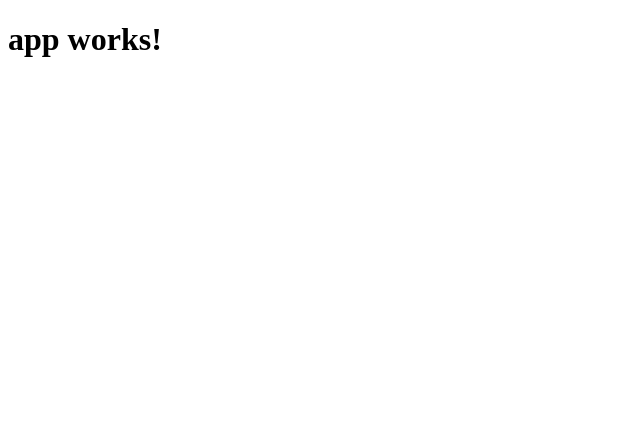
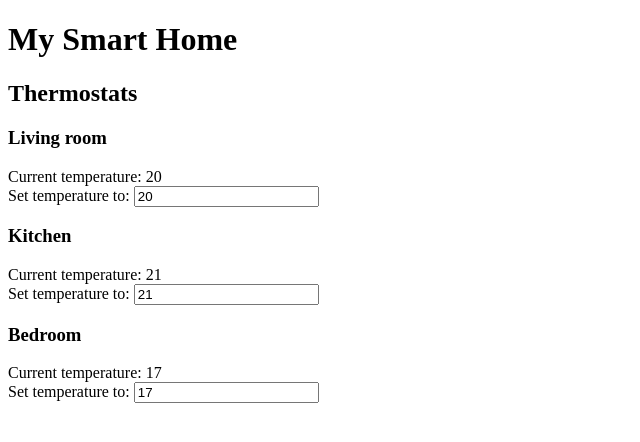
Before and after one commit to erikap/apiai-smart-home-frontend, an Angular app: page / in a window 1280 px wide. Shown: the top 442 px of the page, without its empty margins (0-640 px from the left). Built offline with nearby package versions, Linux system fonts and the light colour scheme.

Commit message:
Lists thermostats with an editable temperature
Thermostats are retrieved from a static configured list. They should be
fetched from a service in the future.

```diff
--- a/src/app/app.component.html
+++ b/src/app/app.component.html
@@ -1,3 +1,11 @@
-<h1>
-  {{title}}
-</h1>
+<h1>My Smart Home</h1>
+
+<h2>Thermostats</h2>
+<div *ngFor="let thermostat of thermostats">
+  <h3>{{thermostat.location}}</h3>
+  Current temperature: {{thermostat.temperature}}
+  <div>
+    <label>Set temperature to: </label>
+    <input [(ngModel)]="thermostat.temperature">
+  </div>
+</div>
--- a/src/app/app.component.ts
+++ b/src/app/app.component.ts
@@ -1,10 +1,16 @@
 import { Component } from '@angular/core';
+import { Thermostat } from './thermostat';
 
+const THERMOSTATS: Thermostat[] = [
+  { id: 11, temperature: 20, location: 'Living room' },
+  { id: 12, temperature: 21, location: 'Kitchen' },
+  { id: 13, temperature: 17, location: 'Bedroom' }
+];
 @Component({
   selector: 'app-root',
   templateUrl: 'app.component.html',
   styleUrls: ['app.component.sass']
 })
 export class AppComponent {
-  title = 'app works!';
+  thermostats = THERMOSTATS;
 }
```
